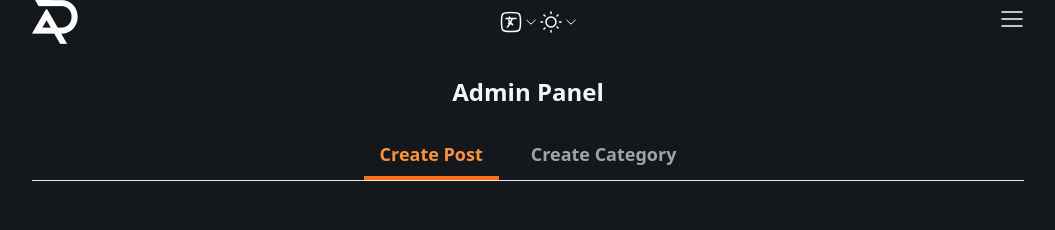
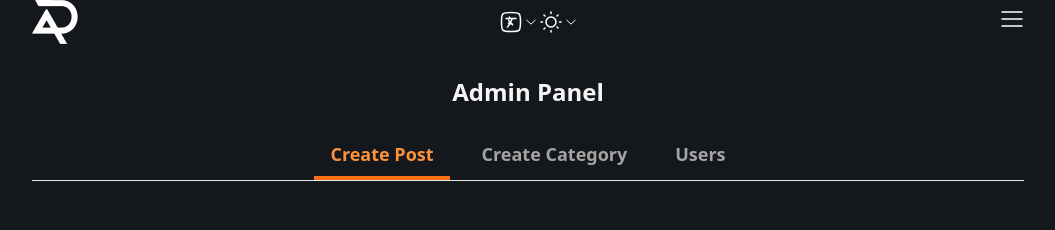
Before and after one commit to poyrazavsever/fullstack_blog, a Next.js app: page /admin in a window 1280 px wide. Shown: the top 230 px of the page, without its empty margins (112-1167 px from the left). Built offline with nearby package versions, Linux system fonts and the light colour scheme; no server answers.

Commit message:
feat: added new admin tab

```diff
--- /dev/null
+++ b/Components/Admin/Users.jsx
@@ -0,0 +1,9 @@
+import React from 'react'
+
+const Users = () => {
+  return (
+    <div>Users</div>
+  )
+}
+
+export default Users
--- a/pages/admin.js
+++ b/pages/admin.js
@@ -3,6 +3,7 @@ import React, { useState } from "react";
 // Sekme içerikleri için dummy bileşenler
 import CreatePost from "@/Components/Admin/CreatePost";
 import CreateCategory from "@/Components/Admin/CreateCategory";
+import Users from "@/Components/Admin/Users";
 
 const Admin = () => {
   const [activeTab, setActiveTab] = useState("Create Post"); // Varsayılan olarak "Create Post" sekmesi
@@ -13,6 +14,8 @@ const Admin = () => {
         return <CreatePost />;
       case "Create Category":
         return <CreateCategory />;
+      case "Users":
+        return <Users />;
       default:
         return null;
     }
@@ -25,7 +28,9 @@ const Admin = () => {
 
   return (
     <div className="container mx-auto p-4">
-      <h1 className="text-2xl font-bold mb-6 text-center text-neutral-800 dark:text-neutral-100">Admin Panel</h1>
+      <h1 className="text-2xl font-bold mb-6 text-center text-neutral-800 dark:text-neutral-100">
+        Admin Panel
+      </h1>
 
       {/* Tab Menüsü */}
       <div className="flex justify-center gap-4 border-b mb-8">
@@ -45,6 +50,14 @@ const Admin = () => {
         >
           Create Category
         </div>
+        <div
+          className={`${tabClass} ${
+            activeTab === "Users" ? activeTabClass : ""
+          }`}
+          onClick={() => setActiveTab("Users")}
+        >
+          Users
+        </div>
       </div>
 
       {/* Aktif Sekmenin İçeriği */}
```
